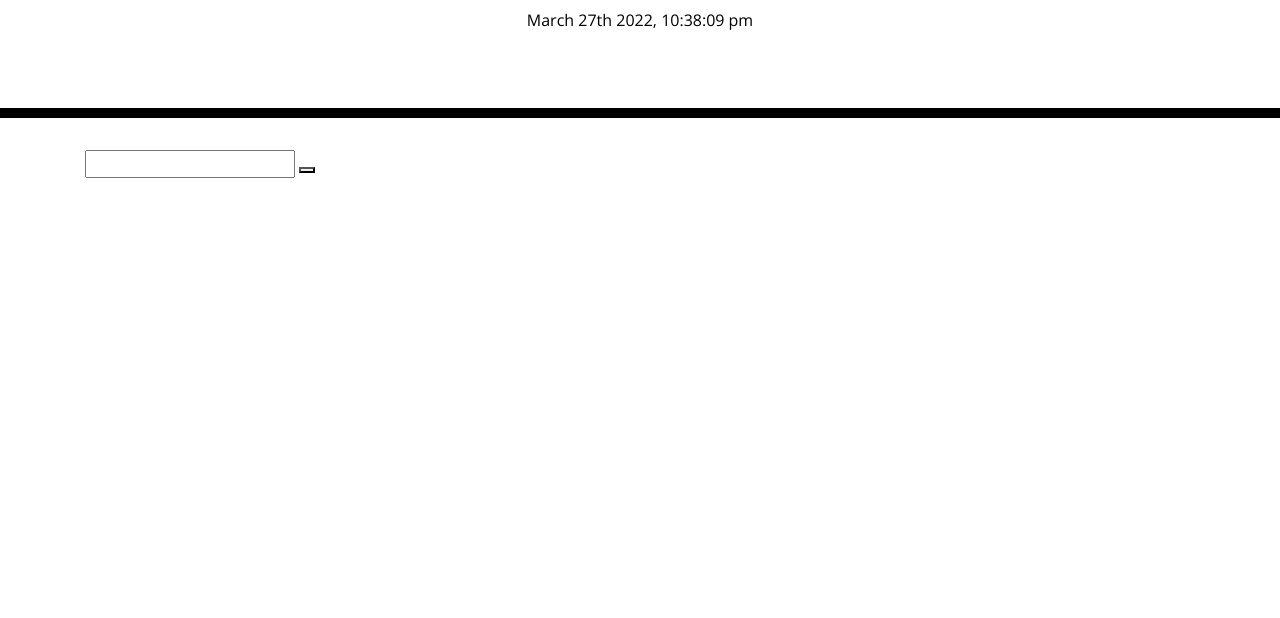
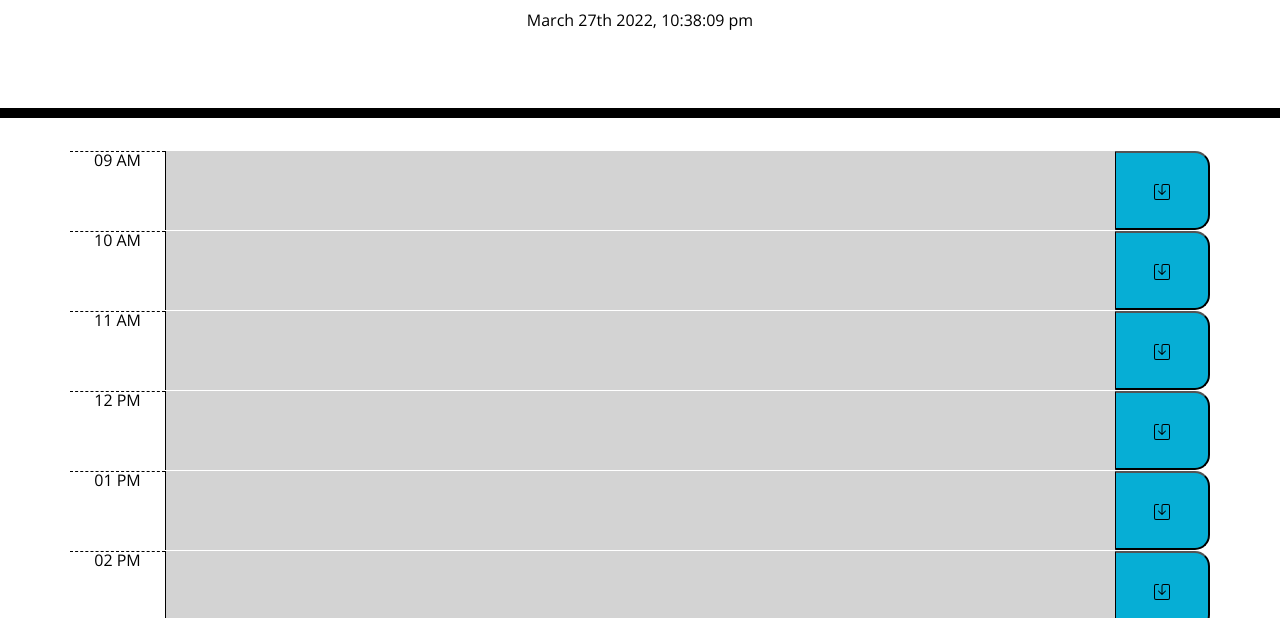
Before and after one commit to Disha2022/work_day_scheduler, a plain HTML site: page index.html in a window 1280 px wide. Shown: the part 182-800 px from the top of the page. Drawn offline with nearby package versions, Linux system fonts and the light colour scheme.

Commit message:
creating timeblock

```diff
--- a/assets/css/style.css
+++ b/assets/css/style.css
@@ -44,17 +44,17 @@ textarea{
 
 .past {
   background-color: #d3d3d3;
-  color: white;
+  color: black;
 }
 
 .present {
   background-color: #ff6961;
-  color: white;
+  color: black;
 }
 
 .future {
   background-color: #77dd77;
-  color: white;
+  color: black;
 }
 
 .saveBtn {
--- a/assets/js/script.js
+++ b/assets/js/script.js
@@ -1,19 +1,61 @@
+let todos = JSON.parse(localStorage.getItem("todos"));
+if (!todos){
+    todos = {}
+}
 //Add current day
-var todaysDate= (moment().format('MMMM Do YYYY, h:mm:ss a'))
-var dateText= $("<p>").text(todaysDate) //making new p element
+var todaysDate = (moment().format('MMMM Do YYYY, h:mm:ss a'))
+var dateText = $("<p>").text(todaysDate) //making new p element
 $("#currentDay").replaceWith(dateText);
 //Add time, text and save (column can be adjusted using bootstrap)
-var timeStart = 8; //business hour start
-var timeEnd = 5; //business hour ends
+var timeStart = moment().hour(8); //business hour start
 
 //Create time block
-for (let i = 0; i < 9; i++) {
-    const element = $("<input>")
-    .attr('id', 'to-do');
-    var timeGap = timestart+ i
-    var timeStamp = $("<p>").text(timeGap)
+for (let i = 0; i < 15; i++) {
+    const wrapper = $("<div>").addClass('row time-block')
+
+    //timeblock
+    var timeGap = timeStart.add(1, "hours").format('hh A')
+    var timeStamp = $("<p>").text(timeGap).addClass("col-1 hour").appendTo(wrapper)
+var currentTime = moment().format("hh A");
+var momentCurrent = moment(currentTime, "hh A")
+var momentTimeBlock = moment(timeGap,"hh A")
+
+    //input block
+    const element = $("<textarea>")
+        .attr('id', 'to-do' + i)
+        .val(todos[i])
+        .addClass('col-10')
+        .appendTo(wrapper);
+
+        //adding colors for timestamp
+        if (momentCurrent.isAfter(momentTimeBlock)){
+            element.addClass("past")
+        }
+        if (momentCurrent.isSame(momentTimeBlock)){
+                element.addClass("present")
+        }
+        if (momentCurrent.isBefore(momentTimeBlock)){
+            element.addClass("future")
+        }
+
+    //buttons
+    const myButton = $("<button>")
+        .attr('id', 'save' + i)
+        .addClass('col-1 saveBtn')
+        .click(function(){
+            console.log(i)
+            todos[i] = element.val();
+            localStorage.setItem("todos", JSON.stringify(todos))
+        })
+        .appendTo(wrapper);
+
+//button svg
+const myImage = $("<img>").attr("src","assets/images/save.svg")
+.appendTo(myButton);
+
+    wrapper.appendTo(".container")
 
 }
-$("#submit").click(function() {
-   $("#to-do").value
+$("#submit").click(function () {
+    $("#to-do").value
 });
--- a/index.html
+++ b/index.html
@@ -30,15 +30,12 @@
     </header>
           <!-- Timeblocks go here -->
     <section class="container">
-      <div>
-        <p></p> <!-------time stamp-->
-<input id="to-do"> </input> <!----------todo-------->
-<button id="saveOne"></button> <!------save------>
-</div>
+
     </section>
 
     <script src="https://code.jquery.com/jquery-3.4.1.min.js"></script>
     <script src="https://cdnjs.cloudflare.com/ajax/libs/moment.js/2.24.0/moment.min.js"></script>
     <script src="./assets/js/script.js"></script>
+
   </body>
 </html>
```
Also changed, not shown: assets/images/save.svg (added).
